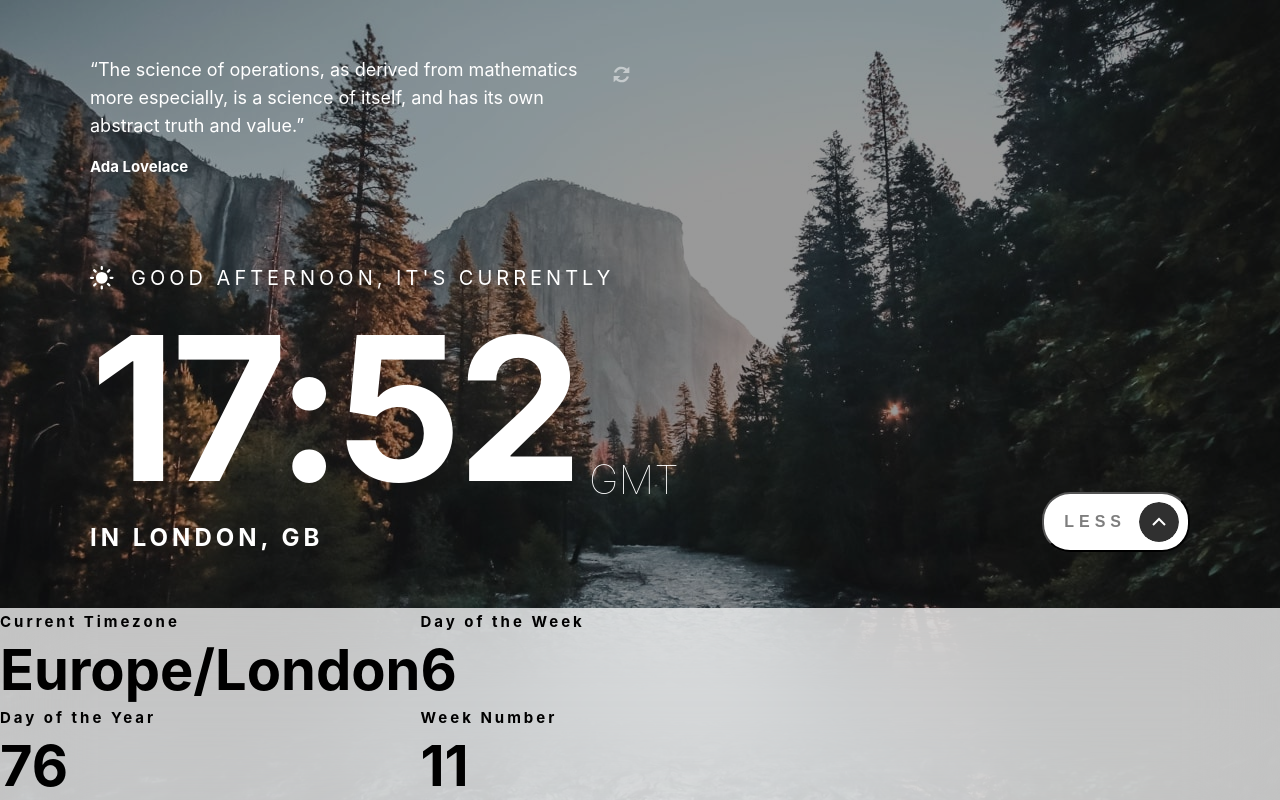
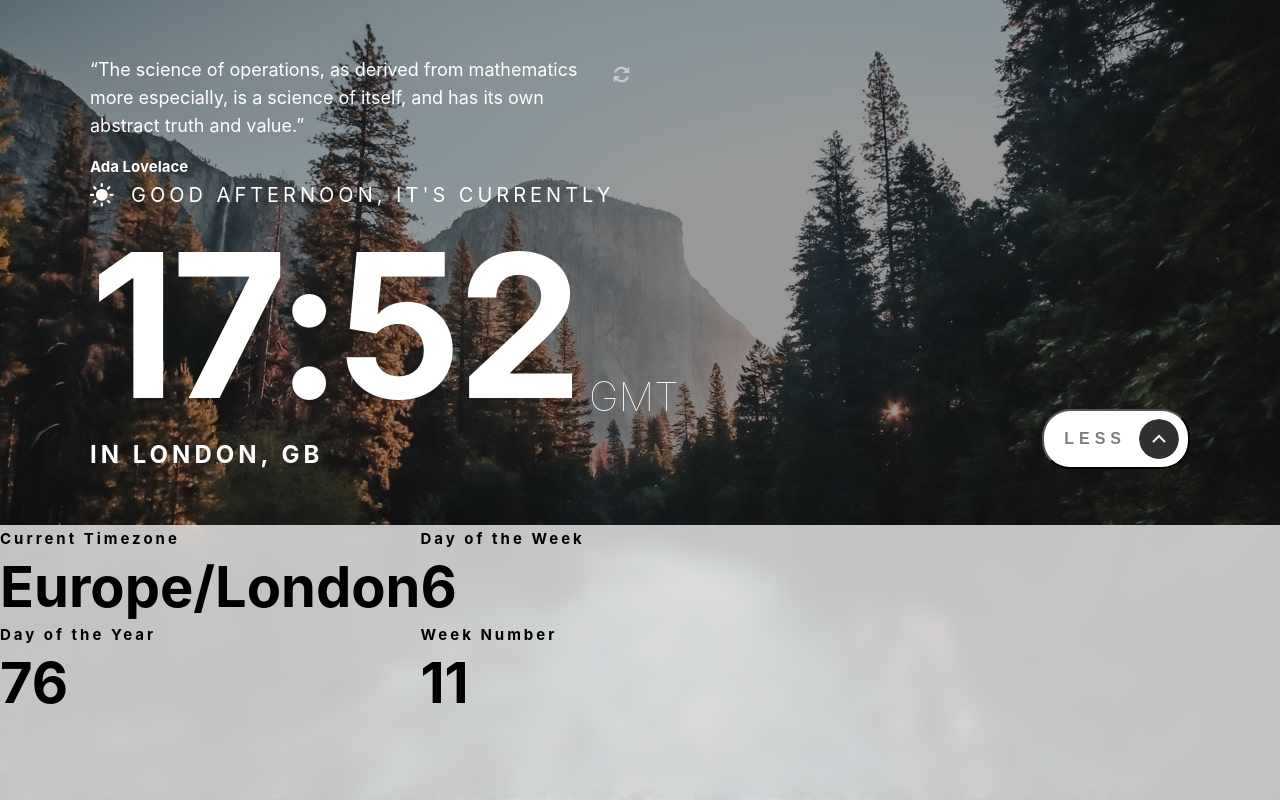
Before and after one commit to pronoia9/pun-manteau, a React (Vite) app: page / in a window 1280 px wide. Both pictures are taken after a click on the button "MORE". Built offline with nearby package versions, Linux system fonts and the light colour scheme.

Commit message:
use before and after for the bg blur

```diff
--- a/src/components/Overlay.jsx
+++ b/src/components/Overlay.jsx
@@ -23,18 +23,39 @@ export const Overlay = ({ time }) => {
         <Group title='Day of the Week' subtitle={time.day_of_week} />
         <Group title='Week Number' subtitle={time.week_number} />
       </Right>
-
-      <Background />
-      <Blur />
     </Container>
   );
 };
 
 const Container = styled.div`
+  height: 400px;
   display: flex;
   flex-direction: row;
   color: var(--c-font);
   position: relative;
+
+  &:before,
+  &:after {
+    content: '';
+    width: 100%;
+    height: 100%;
+    position: absolute;
+    top: 0;
+    right: 0;
+    bottom: 0;
+    left: 0;
+  }
+
+  &:before {
+    background-color: var(--c-background);
+    opacity: 0.75;
+    z-index: -2;
+  }
+
+  &:after {
+    backdrop-filter: blur(10px);
+    z-index: -1;
+  }
 `;
 
 const GroupContainer = styled.div`
@@ -47,23 +68,3 @@ const Left = styled.div``;
 const Right = styled(Left)``;
 
 const HR = styled.div``;
-
-const OverlayBackgroundBlur = styled.div`
-  width: 100%;
-  height: 100%;
-  position: absolute;
-  top: 0;
-  right: 0;
-  bottom: 0;
-  left: 0;
-  z-index: -1;
-`;
-
-const Background = styled(OverlayBackgroundBlur)`
-  background-color: var(--c-background);
-  opacity: 0.75;
-`;
-
-const Blur = styled(OverlayBackgroundBlur)`
-  backdrop-filter: blur(40.77px);
-`;
```
